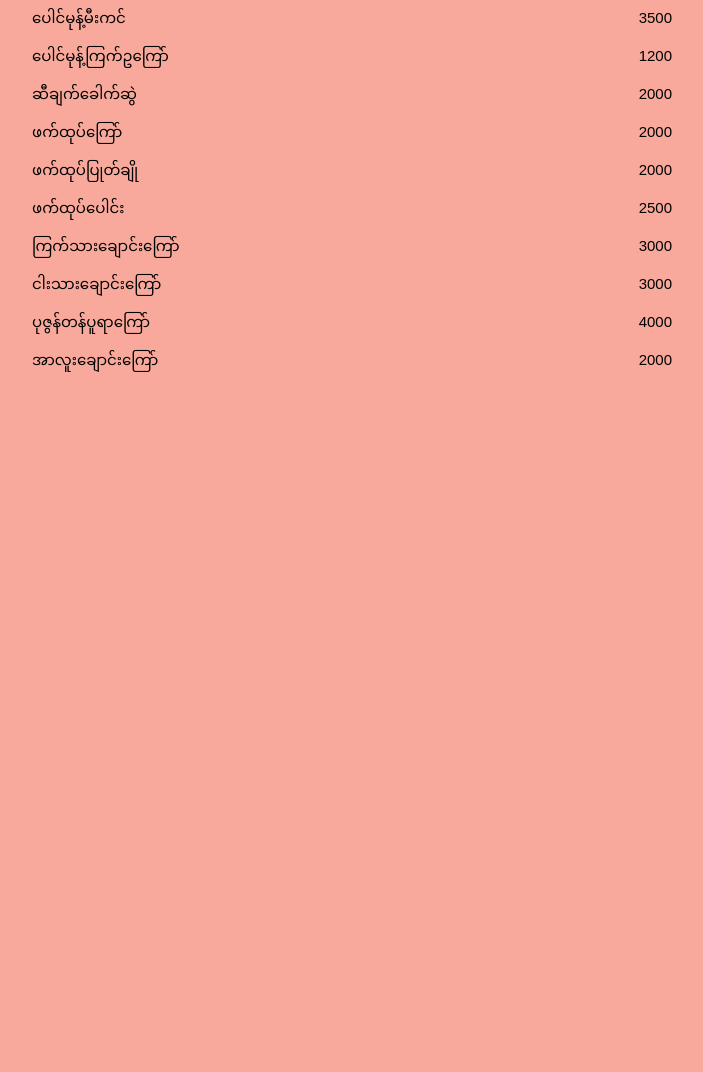
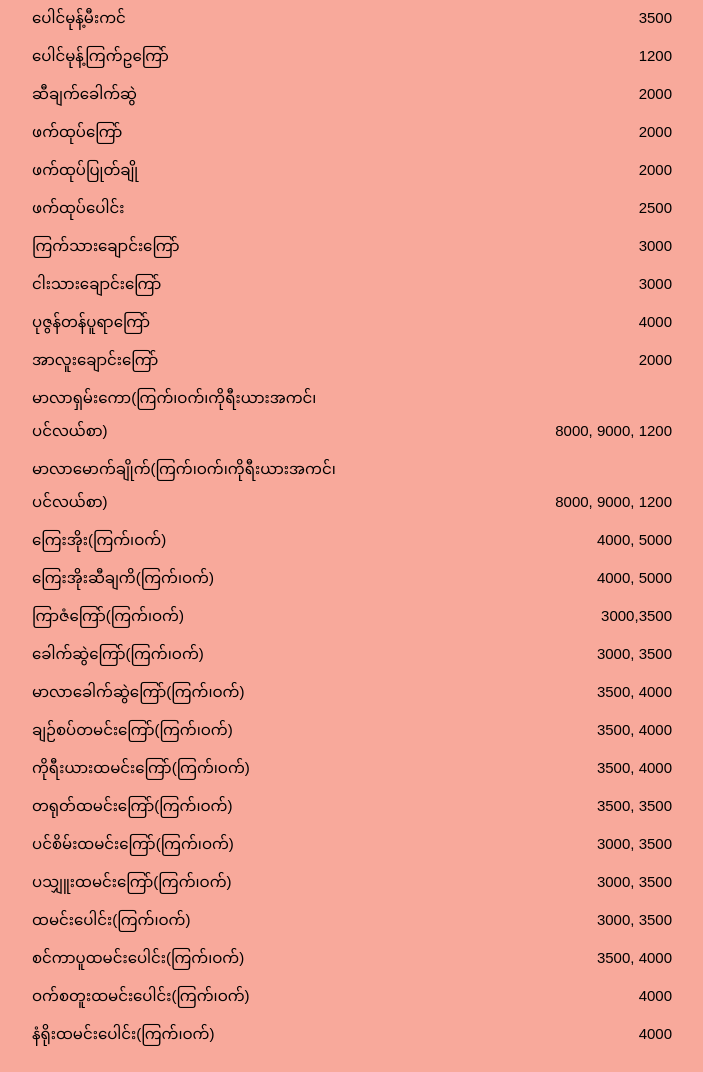
Before and after one commit to Min-Thway-Htut/Cozy-Corner, a plain HTML site: page index.html in a window 1280 px wide. Shown: the part 504-1576 px from the top of the page, without its empty margins (288-991 px from the left). Before the commit the page ends 902 px from the top, so only its background shows below. Drawn offline with Linux system fonts and the light colour scheme.

Commit message:
Adding menus to the menu list

```diff
--- a/index.html
+++ b/index.html
@@ -92,6 +92,72 @@
             <p class = "item-burger" id="herbal-broth">အာလူးချောင်းကြော်</p><p class="price">2000</p>
         </article>
 
+        <article class="item">
+            <p class = "item-burger" id="herbal-broth">မာလာရှမ်းကော(ကြက်၊ဝက်၊ကိုရီးယားအကင်၊ပင်လယ်စာ)</p><p class="price">8000, 9000, 1200</p>
+        </article>
+
+        <article class="item">
+            <p class = "item-burger" id="herbal-broth">မာလာမောက်ချိုက်(ကြက်၊ဝက်၊ကိုရီးယားအကင်၊ပင်လယ်စာ)</p><p class="price">8000, 9000, 1200</p>
+        </article>
+
+        <article class="item">
+            <p class = "item-burger" id="herbal-broth">ကြေးအိုး(ကြက်၊ဝက်)</p><p class="price">4000, 5000</p>
+        </article>
+
+        <article class="item">
+            <p class = "item-burger" id="herbal-broth">ကြေးအိုးဆီချကိ(ကြက်၊ဝက်)</p><p class="price">4000, 5000</p>
+        </article>
+
+        <article class="item">
+            <p class = "item-burger" id="herbal-broth">ကြာဇံကြော်(ကြက်၊ဝက်)</p><p class="price">3000,3500</p>
+        </article>
+
+        <article class="item">
+            <p class = "item-burger" id="herbal-broth">ခေါက်ဆွဲကြော်(ကြက်၊ဝက်)</p><p class="price">3000, 3500</p>
+        </article>
+
+        <article class="item">
+            <p class = "item-burger" id="herbal-broth">မာလာခေါက်ဆွဲကြော်(ကြက်၊ဝက်)</p><p class="price">3500, 4000</p>
+        </article>
+
+        <article class="item">
+            <p class = "item-burger" id="herbal-broth">ချဉ်စပ်တမင်းကြော်(ကြက်၊ဝက်)</p><p class="price">3500, 4000</p>
+        </article>
+
+        <article class="item">
+            <p class = "item-burger" id="herbal-broth">ကိုရီးယားထမင်းကြော်(ကြက်၊ဝက်)</p><p class="price">3500, 4000</p>
+        </article>
+
+        <article class="item">
+            <p class = "item-burger" id="herbal-broth">တရုတ်ထမင်းကြော်(ကြက်၊ဝက်)</p><p class="price">3500, 3500</p>
+        </article>
+
+        <article class="item">
+            <p class = "item-burger" id="herbal-broth">ပင်စိမ်းထမင်းကြော်(ကြက်၊ဝက်)</p><p class="price">3000, 3500</p>
+        </article>
+
+        <article class="item">
+            <p class = "item-burger" id="herbal-broth">ပသျှူးထမင်းကြော်(ကြက်၊ဝက်)</p><p class="price">3000, 3500</p>
+        </article>
+
+        <article class="item">
+            <p class = "item-burger" id="herbal-broth">ထမင်းပေါင်း(ကြက်၊ဝက်)</p><p class="price">3000, 3500</p>
+        </article>
+
+        <article class="item">
+            <p class = "item-burger" id="herbal-broth">စင်ကာပူထမင်းပေါင်း(ကြက်၊ဝက်)</p><p class="price">3500, 4000</p>
+        </article>
+
+        <article class="item">
+            <p class = "item-burger" id="herbal-broth">ဝက်စတူးထမင်းပေါင်း(ကြက်၊ဝက်)</p><p class="price">4000</p>
+        </article>
+
+        <article class="item">
+            <p class = "item-burger" id="herbal-broth">နံရိုးထမင်းပေါင်း(ကြက်၊ဝက်)</p><p class="price">4000</p>
+        </article>
+
+
+
     </div>
 
     <script>
```
